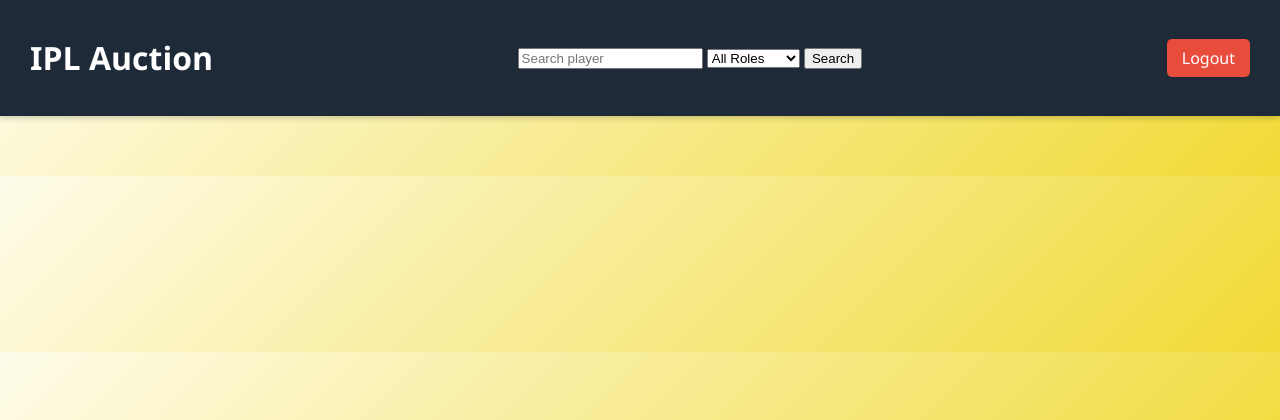
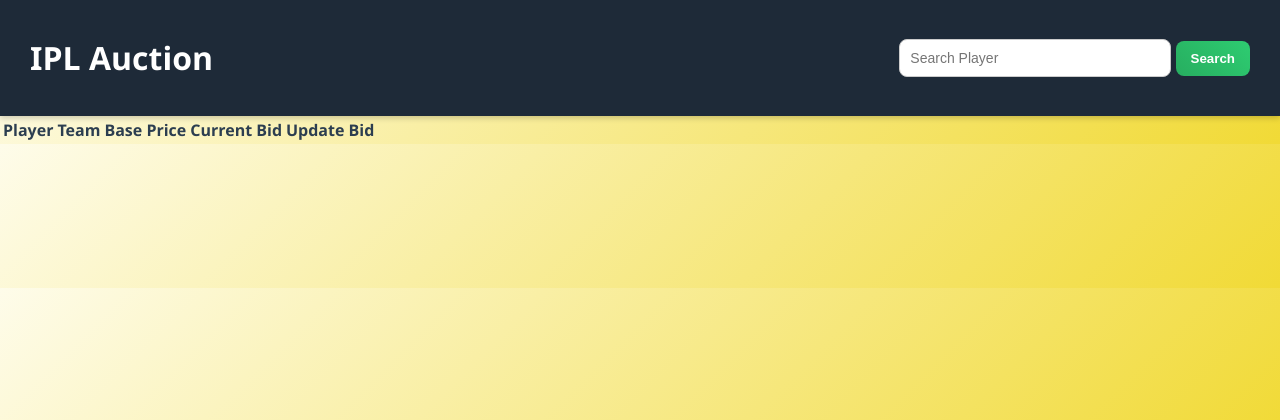
Before and after one commit to DhritiVichhivora/ipl-auction-system, a Flask app: page /auction in a window 1280 px wide. Shown: the top 420 px of the page. Run offline with Flask 3, Linux system fonts and the light colour scheme; lists and menus that the app fills with data are empty.

Commit message:
Update index.html

```diff
--- a/templates/index.html
+++ b/templates/index.html
@@ -2,50 +2,40 @@
 <html lang="en">
 <head>
     <meta charset="UTF-8">
-<meta name="viewport" content="width=device-width, initial-scale=1.0">
     <title>IPL Auction</title>
     <link rel="stylesheet" href="{{ url_for('static', filename='style.css') }}">
 </head>
 <body>
     <div class="header">
         <h1>IPL Auction</h1>
-    <form method="GET" class="search-form">
-        <input type="text" name="search" placeholder="Search player" value="{{ request.args.get('search', '') }}">
-        <select name="role">
-            <option value="All">All Roles</option>
-            <option value="Batsman">Batsman</option>
-            <option value="Bowler">Bowler</option>
-            <option value="All-Rounder">All-Rounder</option>
-        </select>
+        <form class="search-bar" method="get" action="{{ url_for('index') }}">
+            <input type="text" name="search" placeholder="Search Player" value="{{ search }}">
             <button type="submit">Search</button>
         </form>
-    <a href="{{ url_for('logout') }}" class="logout-btn">Logout</a>
     </div>
 
-<div class="players-container">
+    <table>
+        <tr>
+            <th>Player</th>
+            <th>Team</th>
+            <th>Base Price</th>
+            <th>Current Bid</th>
+            <th>Update Bid</th>
+        </tr>
         {% for player in players %}
-    <div class="player-card">
-        <h3>{{ player.name }}</h3>
-        <p>Team: {{ player.team }}</p>
-        <p>Role: {{ player.role }}</p>
-        <p>Country: {{ player.country }}</p>
-        <p>Current Price: ₹{{ player.current_price }}</p>
-        <form action="{{ url_for('bid') }}" method="POST">
-            <input type="hidden" name="player_id" value="{{ player.id }}">
-            <input type="number" name="price" placeholder="Enter bid" required>
-            <button type="submit">Update Bid</button>
+        <tr>
+            <td>{{ player.name }}</td>
+            <td>{{ player.team }}</td>
+            <td>{{ player.base_price }}</td>
+            <td>{{ player.bid or player.base_price }}</td>
+            <td>
+                <form method="POST" action="{{ url_for('update_bid', player_id=player.id) }}">
+                    <input type="number" name="bid" placeholder="Enter bid" required>
+                    <button type="submit">Update</button>
                 </form>
-    </div>
+            </td>
+        </tr>
         {% endfor %}
-</div>
-
-{% with messages = get_flashed_messages(with_categories=true) %}
-    {% if messages %}
-        {% for category, message in messages %}
-            <div class="flash {{ category }}">{{ message }}</div>
-        {% endfor %}
-    {% endif %}
-{% endwith %}
-
+    </table>
 </body>
 </html>
```
Lines whose indentation alone changed are shown as unchanged.
